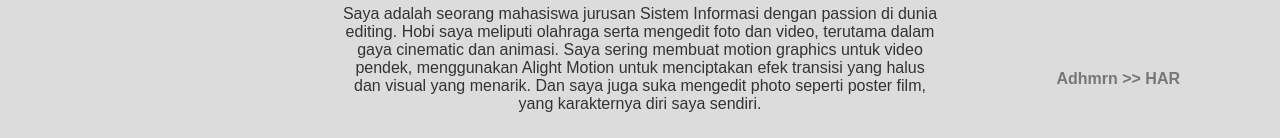
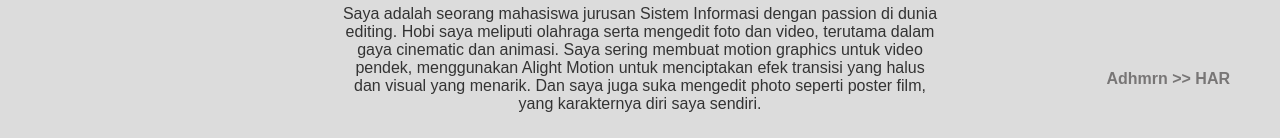
Before and after one commit to HarisAidhin/Web-portofolio-v3, a plain HTML site: page index.html in a window 1280 px wide. Shown: the part 662-800 px from the top of the page. Drawn offline with nearby package versions, Linux system fonts and the light colour scheme.

Commit message:
Update style.css

```diff
--- a/style.css
+++ b/style.css
@@ -166,9 +166,9 @@ body {
 }
 
 .watermark {
-  position: absolute;
+  position: fixed;
   bottom: 50px;
-  right: 100px;
+  right: 50px;
   font-size: 16px;
   color: rgb(120, 118, 118);
   font-weight: bold;
```
